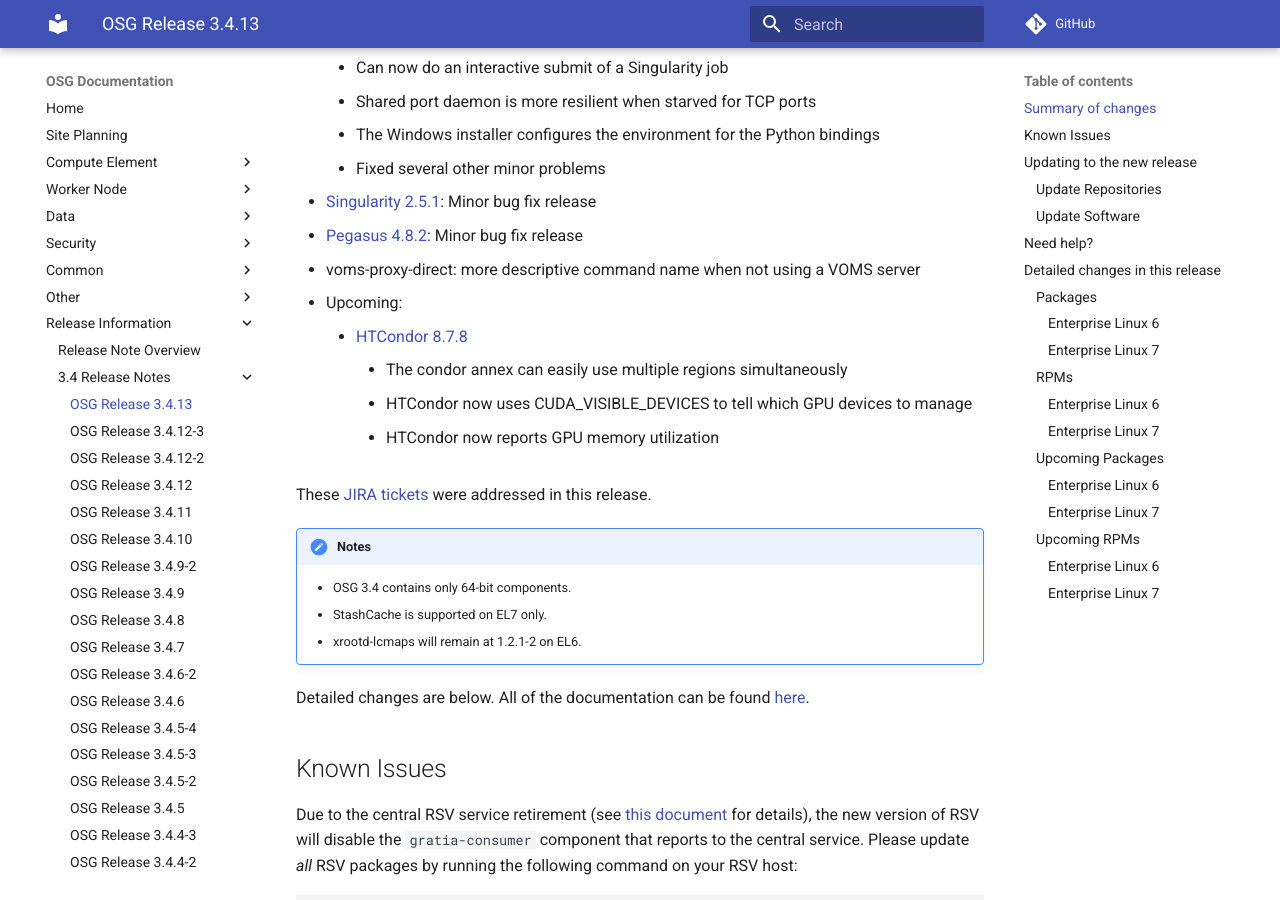
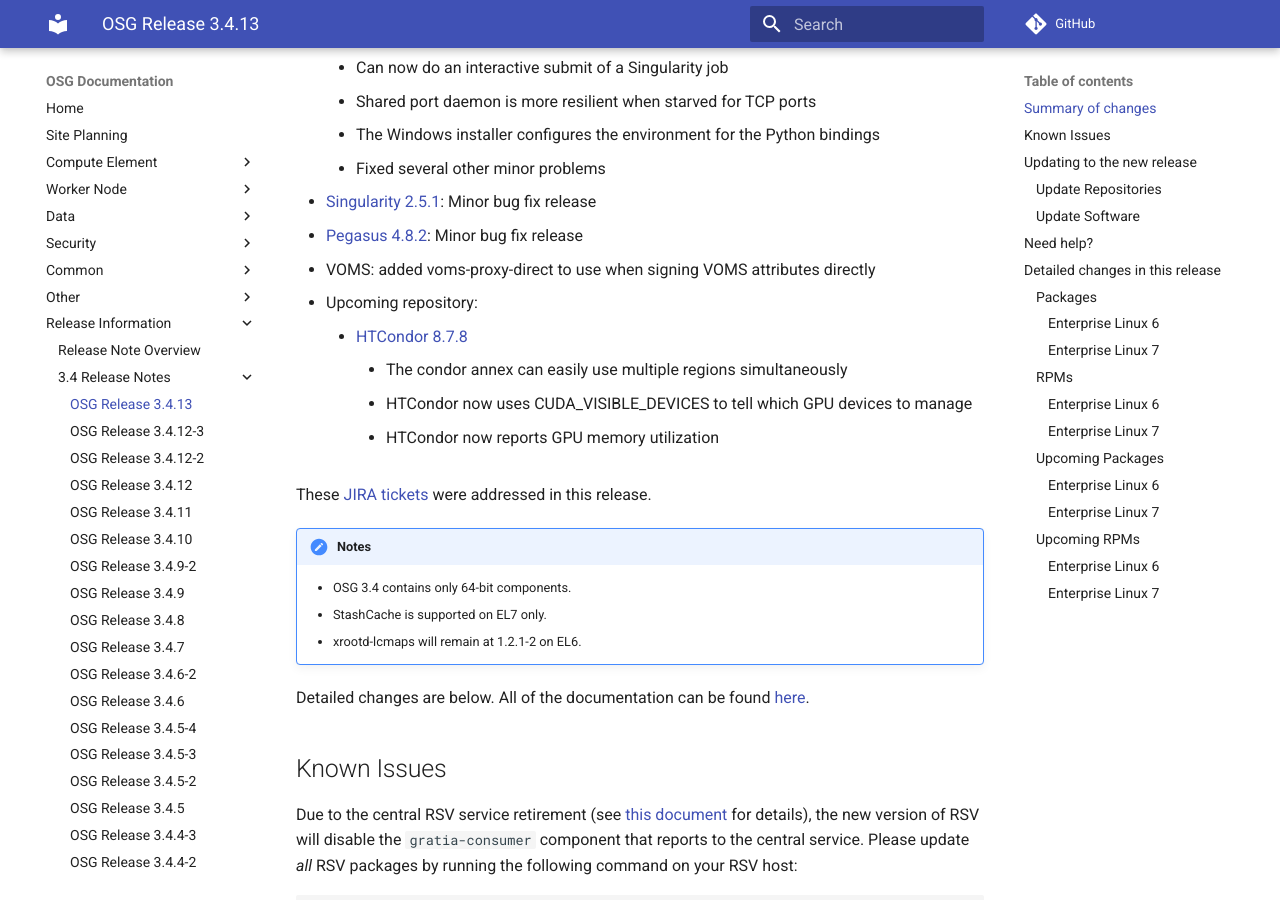
Before and after one commit to osg-htc/docs, an MkDocs documentation site: the page built from docs/release/3.4/release-3-4-13.md, in a window 1280 px wide and 900 px high, scrolled down 350 px. Built offline with MkDocs 1.6.1 and Material for MkDocs 9.7.7, drawn with Linux system fonts in a browser that asks for light colours; comment, search, counter and statistics services are not loaded; old or Windows-style settings are respelled for this version of MkDocs.

Commit message:
Minor wording change to match release announcment

```diff
--- a/docs/release/3.4/release-3-4-13.md
+++ b/docs/release/3.4/release-3-4-13.md
@@ -16,8 +16,8 @@
     -   Fixed several other minor problems
 -   [Singularity 2.5.1](https://singularity.lbl.gov/release-2-5-1): Minor bug fix release
 -   [Pegasus 4.8.2](https://pegasus.isi.edu/2018/05/03/pegasus-4-8-2-released/): Minor bug fix release
--   voms-proxy-direct: more descriptive command name when not using a VOMS server
--   Upcoming:
+-   VOMS: added voms-proxy-direct to use when signing VOMS attributes directly
+-   Upcoming repository:
     -   [HTCondor 8.7.8](https://www-auth.cs.wisc.edu/lists/htcondor-world/2018/msg00012.shtml)
         -   The condor annex can easily use multiple regions simultaneously
         -   HTCondor now uses CUDA_VISIBLE_DEVICES to tell which GPU devices to manage
```
